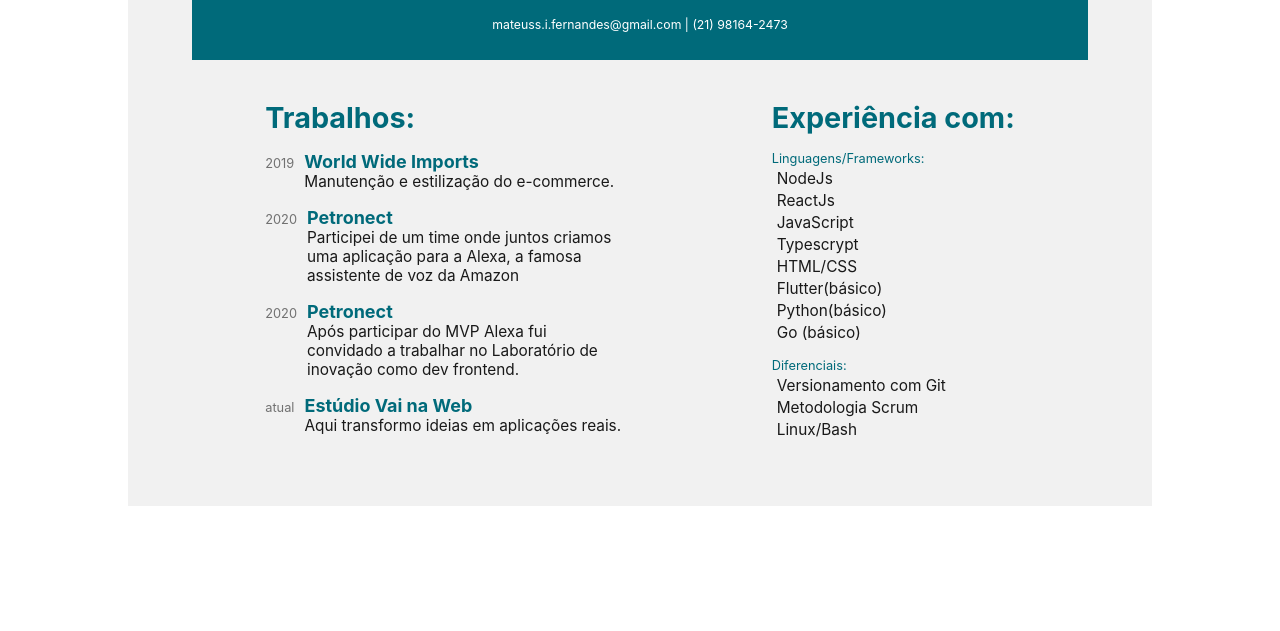
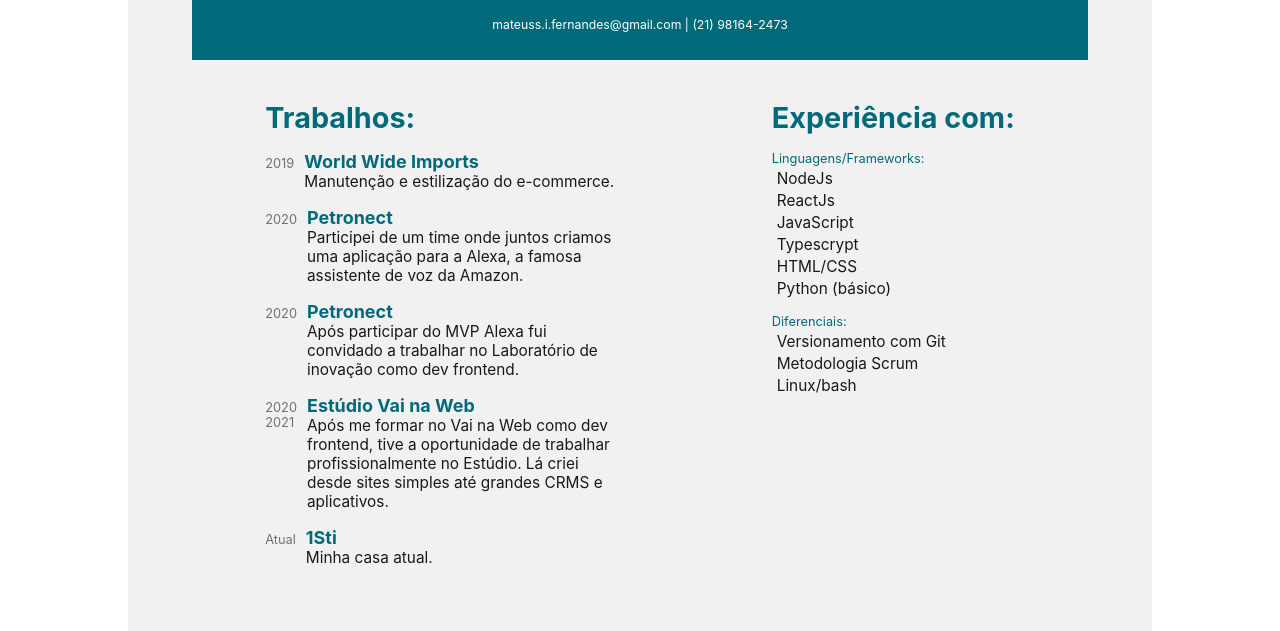
Before and after one commit to mateusisrael/curriculo, a plain HTML site: page index.html in a window 1280 px wide. Shown: the part 291-922 px from the top of the page. Before the commit the page ends 800 px from the top, so only its background shows below. Drawn offline with Linux system fonts and the light colour scheme.

Commit message:
update infos

```diff
--- a/index.html
+++ b/index.html
@@ -43,7 +43,7 @@
           </div>
           <div class="work-description">
             <h1>Petronect</h1>
-            <p>Participei de um time onde juntos criamos uma aplicação para a Alexa, a famosa assistente de voz da Amazon</p>
+            <p>Participei de um time onde juntos criamos uma aplicação para a Alexa, a famosa assistente de voz da Amazon.</p>
           </div>
         </section>
 
@@ -59,11 +59,21 @@
 
         <section class="experience">
           <div class="date">
-            <p>atual</p>
+            <p>2020 2021</p>
           </div>
           <div class="work-description">
             <h1>Estúdio Vai na Web</h1>
-            <p>Aqui transformo ideias em aplicações reais.</p>
+            <p>Após me formar no Vai na Web como dev frontend, tive a oportunidade de trabalhar profissionalmente no Estúdio. Lá criei desde sites simples até grandes CRMS e aplicativos.</p>
+          </div>
+        </section>
+
+        <section class="experience">
+          <div class="date">
+            <p>Atual</p>
+          </div>
+          <div class="work-description">
+            <h1>1Sti</h1>
+            <p>Minha casa atual.</p>
           </div>
         </section>
       </section>
@@ -80,9 +90,7 @@
               <li>JavaScript</li>
               <li>Typescrypt</li>
               <li>HTML/CSS</li>
-              <li>Flutter(básico)</li>
-              <li>Python(básico)</li>
-              <li>Go (básico)</li>
+              <li>Python (básico)</li>
             </ul>
           </section>
 
@@ -93,7 +101,7 @@
             <ul class="work-description">
               <li>Versionamento com Git</li>
               <li>Metodologia Scrum</li>
-              <li>Linux/Bash</li>
+              <li>Linux/bash</li>
             </ul>
           </section>
       </div>
@@ -206,6 +214,7 @@
       list-style-type: none;
       margin-bottom: 3px;
       margin-left: 5px;
+      max-width: 300px;
     }
 
     .icons{
```
